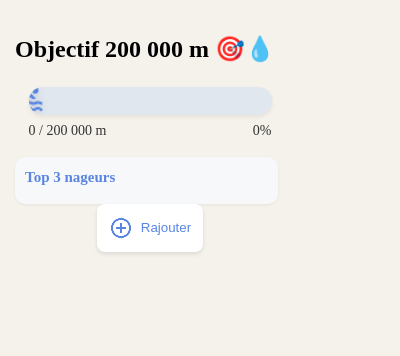
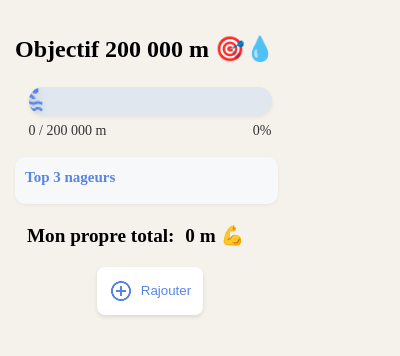
Before and after one commit to marineks/pool-chrome-extension, a browser extension: page extension/popup.html in a window 400 px wide. Drawn offline with Linux system fonts and the light colour scheme; no server answers.

Commit message:
(improv) Add new UI for own contribution

```diff
--- a/extension/popup.html
+++ b/extension/popup.html
@@ -1,10 +1,9 @@
 <!DOCTYPE html>
 <html lang="en">
-
   <head>
-	<meta charset="UTF-8">
-	<meta name="viewport" content="width=device-width, initial-scale=1.0">
-	<link rel="stylesheet" href="style.css">
+    <meta charset="UTF-8" />
+    <meta name="viewport" content="width=device-width, initial-scale=1.0" />
+    <link rel="stylesheet" href="style.css" />
     <title>Cook-e pool progression</title>
   </head>
 
@@ -26,9 +25,13 @@
       <h4>Top 3 nageurs</h4>
       <ol id="leaderboard-list"></ol>
     </div>
+    <div class="personal-total">
+      <span class="personal-total-label">Mon propre total:</span>
+      <span id="personal-total-meters">0 m 💪</span>
+    </div>
     <div class="device-selector">
       <button class="preview-btn" id="add-btn">
-			<img src="/icons/add.png" alt="rajouter">Rajouter
+        <img src="/icons/add.png" alt="rajouter" />Rajouter
       </button>
     </div>
     <div id="modal" class="modal">
@@ -42,5 +45,4 @@
     </div>
   </body>
   <script src="popup.js"></script>
-
 </html>
--- a/extension/popup.js
+++ b/extension/popup.js
@@ -86,7 +86,6 @@ async function _buildUI(data) {
 
 function updateLeaderboard(leaderboard) {
   const listElem = document.getElementById("leaderboard-list");
-  listElem.innerHTML = "";
   leaderboard.forEach(({ name, meters }, i) => {
     const prenom = name;
     const total = meters;
--- a/extension/style.css
+++ b/extension/style.css
@@ -3,11 +3,11 @@ body {
   padding: 15px;
   box-sizing: border-box;
   background-color: rgb(245, 242, 236);
-	width:300px
+  width: 300px;
 }
 
 .device-selector {
-	display:flex;
+  display: flex;
   flex-direction: row;
   justify-content: center;
   gap: 12px;
@@ -21,19 +21,18 @@ body {
   font-size: 14;
   border-radius: 8px;
   background-color: white;
-	color:rgb(89 133 225);
-	cursor:pointer;
+  color: rgb(89 133 225);
+  cursor: pointer;
   transition: all 0.2s ease;
-	box-shadow: 0 2px 4px rgba(0,0,0,0.1);
-	border: 2px solid transparent
+  box-shadow: 0 2px 4px rgba(0, 0, 0, 0.1);
+  border: 2px solid transparent;
 }
 
 .preview-btn:hover {
   transform: translateY(-2px);
   background-color: rgb(89 133 225);
   color: white;
-	box-shadow: 0 2px 4px rgba(0,0,0,0.15);
-
+  box-shadow: 0 2px 4px rgba(0, 0, 0, 0.15);
 }
 
 .preview-btn img {
@@ -41,18 +40,16 @@ body {
   margin-right: 8px;
 }
 
-
 .preview-btn img:hover {
-	color:white;
+  color: white;
 }
-
 
 .preview-btn.selected {
   border-color: pink;
   background-color: rgb(225, 89, 207);
   font-weight: 500;
   transform: translateY(-2px);
-	box-shadow: 0 2px 4px rgba(0,0,0,0.1);
+  box-shadow: 0 2px 4px rgba(0, 0, 0, 0.1);
 }
 
 .preview-btn.selected::hover {
@@ -73,7 +70,7 @@ body {
   background: #e0e7ef;
   border-radius: 16px;
   overflow: hidden;
-    box-shadow: 0 2px 4px rgba(0,0,0,0.07);
+  box-shadow: 0 2px 4px rgba(0, 0, 0, 0.07);
   margin-bottom: 8px;
 }
 .progress-fill {
@@ -84,7 +81,7 @@ body {
   background: linear-gradient(90deg, #5985e1 60%, #e159cf 100%);
   border-radius: 16px 0 0 16px;
   width: 0%;
-    transition: width 0.5s cubic-bezier(.4,2,.6,1);
+  transition: width 0.5s cubic-bezier(0.4, 2, 0.6, 1);
   z-index: 1;
 }
 .progress-swimmer {
@@ -93,12 +90,12 @@ body {
   left: 0%;
   transform: translate(-50%, -50%);
   z-index: 2;
-    transition: left 0.5s cubic-bezier(.4,2,.6,1);
+  transition: left 0.5s cubic-bezier(0.4, 2, 0.6, 1);
 }
 .progress-swimmer img {
   width: 32px;
   height: 32px;
-    filter: drop-shadow(0 2px 4px rgba(0,0,0,0.12));
+  filter: drop-shadow(0 2px 4px rgba(0, 0, 0, 0.12));
 }
 .progress-info {
   display: flex;
@@ -118,7 +115,7 @@ body {
   top: 0;
   width: 100vw;
   height: 100vh;
-    background: rgba(0,0,0,0.18);
+  background: rgba(0, 0, 0, 0.18);
   justify-content: center;
   align-items: center;
 }
@@ -126,7 +123,7 @@ body {
   background: #fff;
   padding: 24px 20px 20px 20px;
   border-radius: 12px;
-    box-shadow: 0 4px 16px rgba(0,0,0,0.13);
+  box-shadow: 0 4px 16px rgba(0, 0, 0, 0.13);
   min-width: 220px;
   display: flex;
   flex-direction: column;
@@ -164,7 +161,7 @@ body {
   padding: 12px 10px 10px 10px;
   background: #f7f8fa;
   border-radius: 10px;
-    box-shadow: 0 1px 3px rgba(0,0,0,0.06);
+  box-shadow: 0 1px 3px rgba(0, 0, 0, 0.06);
   width: 90%;
   text-align: left;
 }
@@ -184,3 +181,15 @@ body {
   color: #333;
   font-weight: 500;
 }
+
+.personal-total {
+  margin-left: 12px;
+  margin-top: 20px;
+  margin-bottom: 20px;
+  font-weight: bold;
+  font-size: 1.2em;
+}
+
+.personal-total-label {
+  margin-right: 6px;
+}
```
Lines whose indentation alone changed are shown as unchanged.
